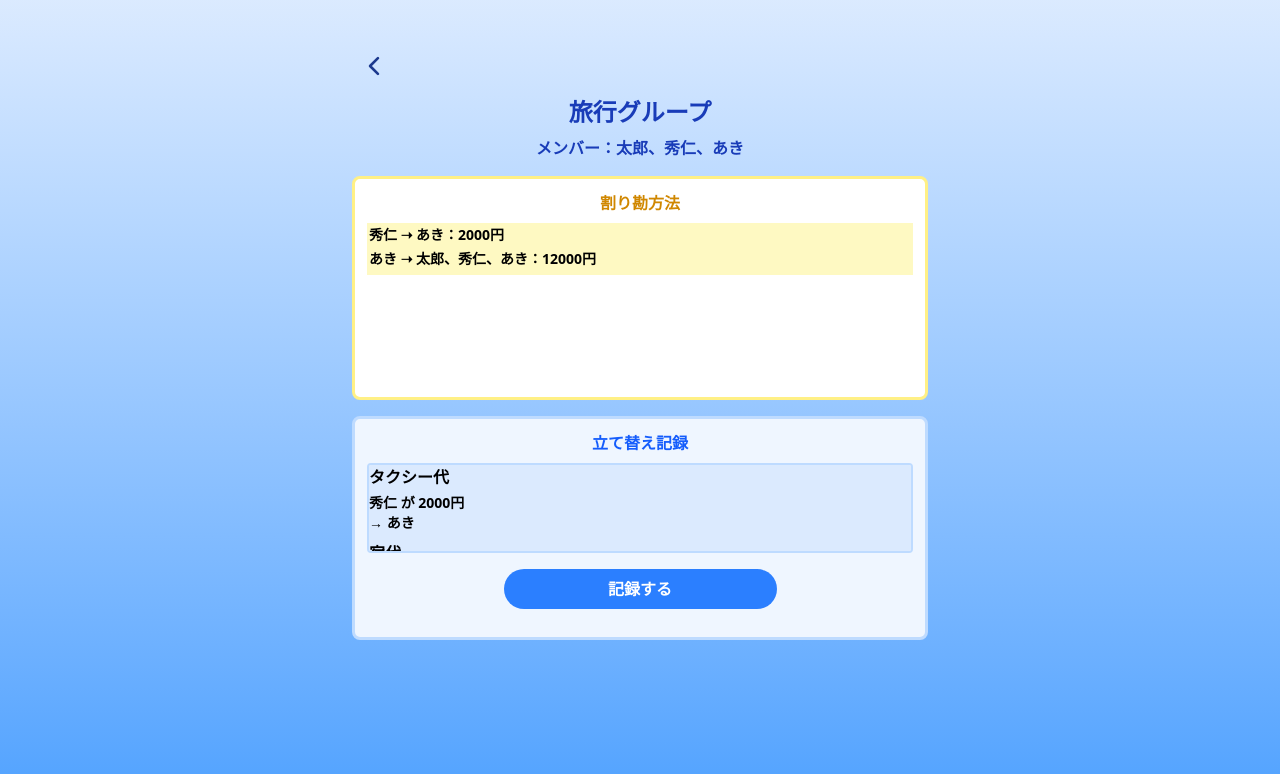
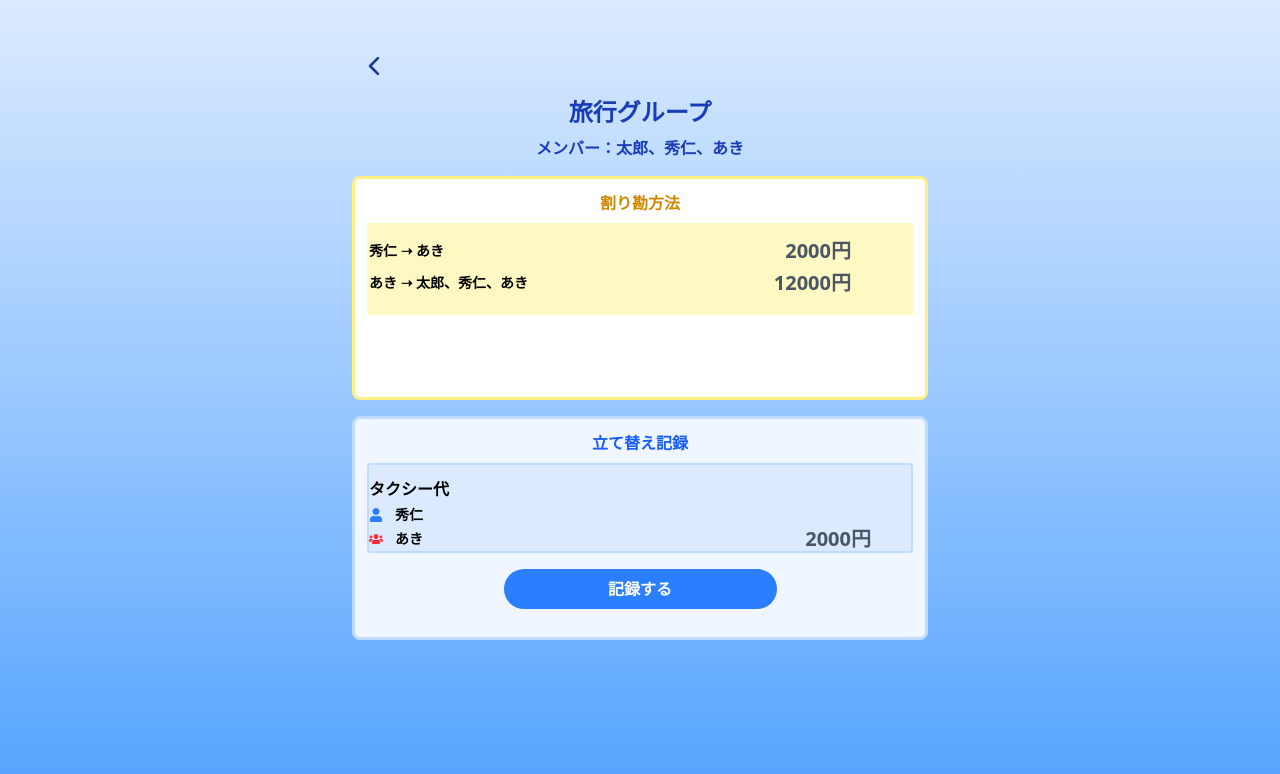
Before and after one commit to Hideto6/separate_check_w, a Next.js app: page /group in a window 1280 px wide. Shown: the top 774 px of the page. Built offline with nearby package versions, Linux system fonts and the light colour scheme.

Commit message:
フロント編集、アイコン追加

```diff
--- a/src/app/group/page.tsx
+++ b/src/app/group/page.tsx
@@ -1,7 +1,7 @@
 "use client";
 import { useRouter } from "next/navigation";
 import { IoChevronBack } from "react-icons/io5";
-
+import { FaUser, FaUsers } from "react-icons/fa";
 const groupName = "旅行グループ";
 const parsedMembers = ["太郎", "秀仁", "あき"];
 const records = [
@@ -44,10 +44,18 @@ export default function GroupPage() {
           <div className="font-bold text-yellow-600 mb-2 text-base  rounded">
             割り勘方法
           </div>
-          <div className="w-full bg-yellow-100 border-2 border-yellow-100 overflow-y-auto">
+          <div className="w-full bg-yellow-100 border-2 border-yellow-100 overflow-y-auto py-3">
             {records.map((r) => (
-              <div key={r.id} className="text-sm mb-1 font-bold">
-                {r.payer} ➝ {r.for.join("、")}：{r.amount}円
+              <div
+                key={r.id}
+                className="flex justify-between items-center w-full text-sm mb-1 font-bold"
+              >
+                <span>
+                  {r.payer} ➝ {r.for.join("、")}
+                </span>
+                <span className="text-xl pr-5 text-gray-600 mr-10">
+                  {r.amount}円
+                </span>
               </div>
             ))}{" "}
           </div>
@@ -59,12 +67,17 @@ export default function GroupPage() {
           </div>
           <div className="w-full bg-blue-100 border-2 border-blue-200 rounded overflow-y-auto">
             {records.map((r) => (
-              <div key={r.id} className="mb-2">
+              <div key={r.id} className="mb-2 py-3">
                 <div className="font-bold text-base mb-1">{r.title}</div>
-                <div className="text-sm font-bold">
-                  {r.payer} が {r.amount}円
+                <div className="text-sm font-bold flex items-center">
+                  <FaUser className="text-blue-500 mr-3" /> {r.payer}
                 </div>
-                <div className="text-sm font-bold">→ {r.for.join("、")}</div>
+                <div className="text-sm font-bold flex items-center">
+                  <FaUsers className="text-red-500 mr-3" /> {r.for.join("、")}
+                  <div className="ml-auto font-bold mr-10 text-xl text-gray-600">
+                    {r.amount}円
+                  </div>
+                </div>
               </div>
             ))}
           </div>
```
